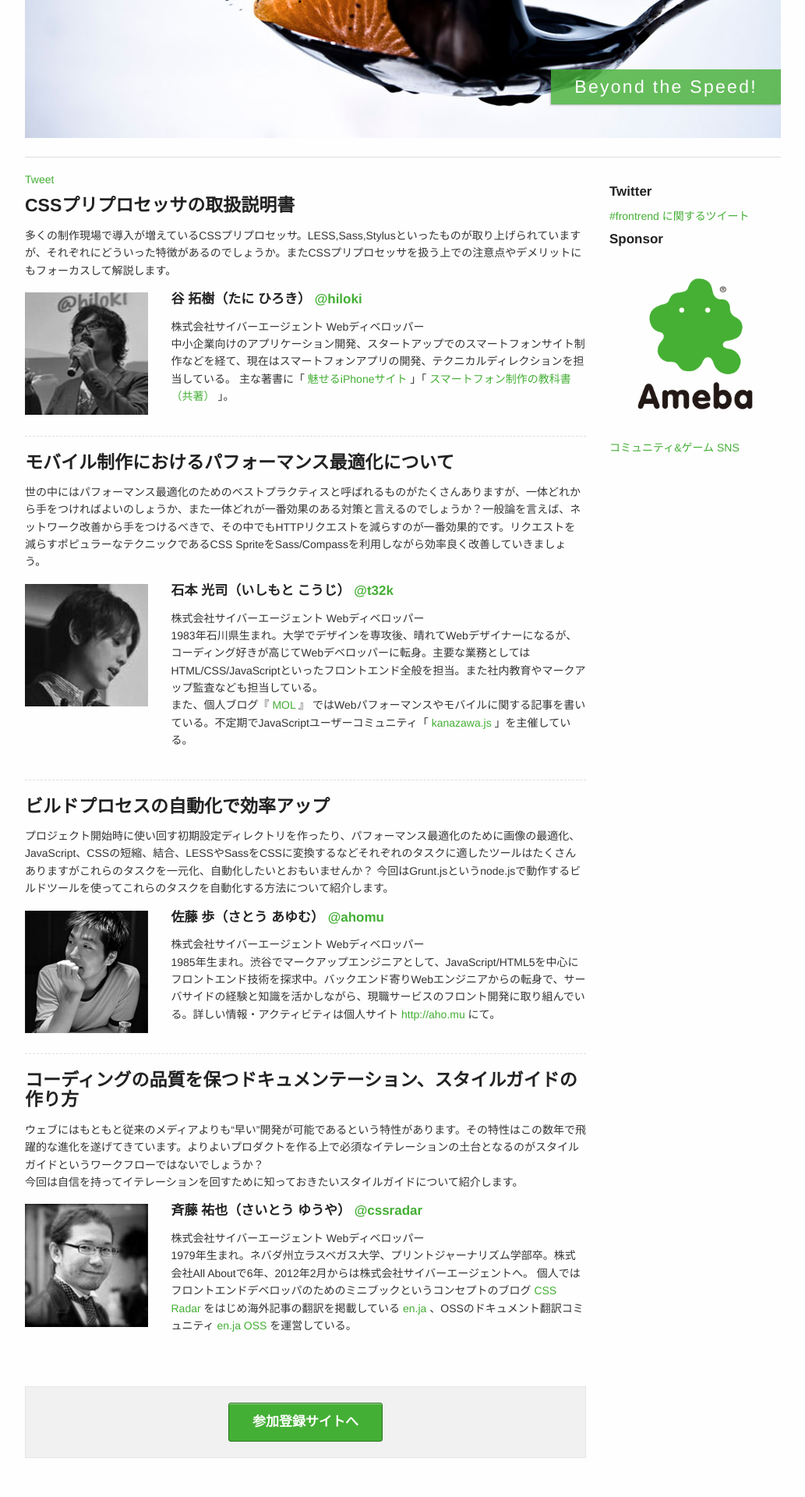
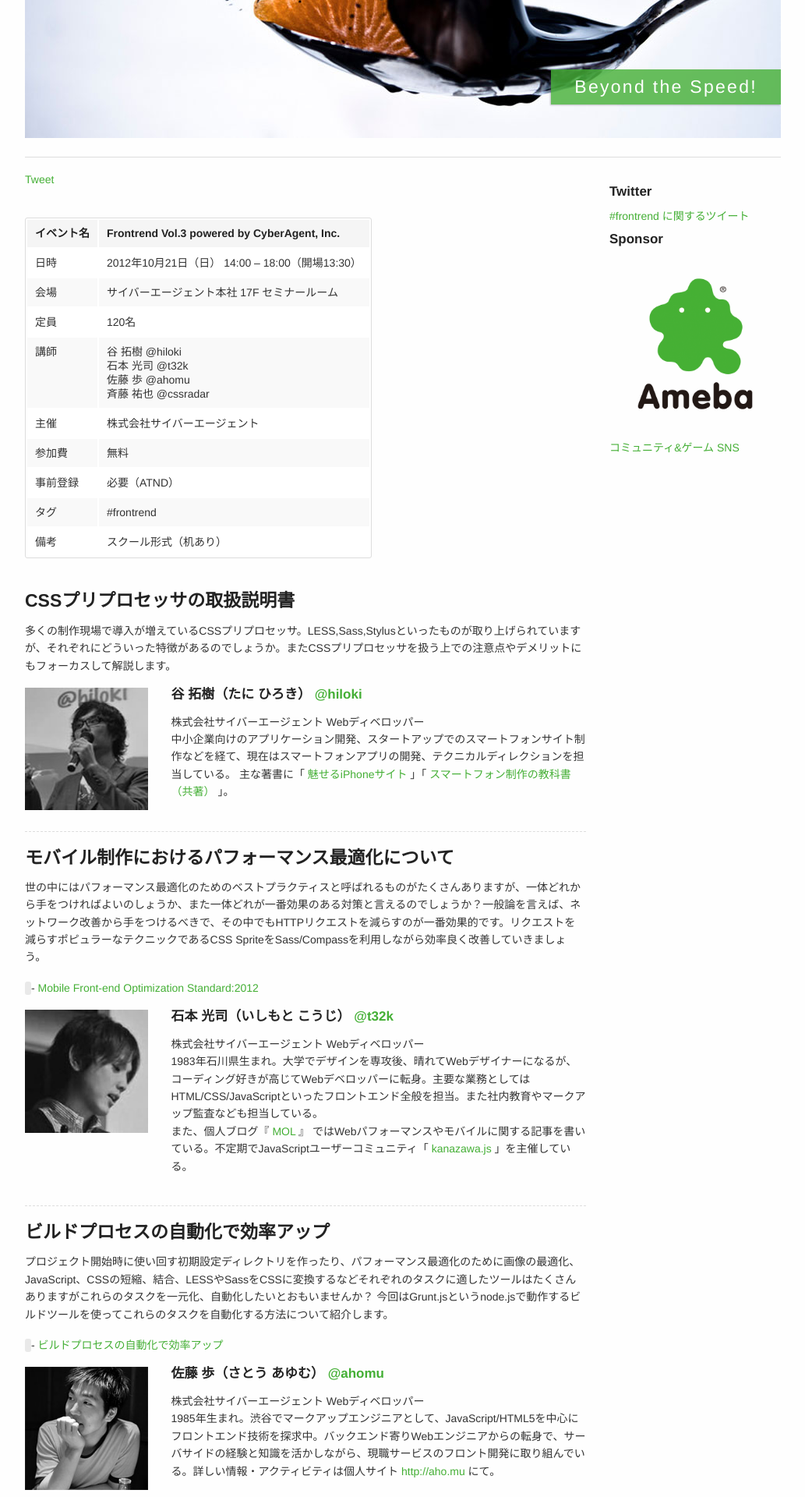
Before and after one commit to frontrend/frontrend.github.io, a Jekyll site: the page built from events/03/index.md, in a window 1280 px wide. Shown: the part 373-2293 px from the top of the page at 78% size, without its empty margins (123-1156 px from the left). Built offline with Jekyll 4.4.1, drawn with Linux system fonts in a browser that asks for light colours; Markdown is read by kramdown in place of the engine named in the settings; comment, search, counter and statistics services are not loaded.

Commit message:
Add overview section

```diff
--- a/_plugins/sitemap_generator.rb
+++ b/_plugins/sitemap_generator.rb
@@ -39,7 +39,7 @@
 module Jekyll
 
   # Change MY_URL to reflect the site you are using
-  MY_URL = "http://en.t32k.me"
+  MY_URL = "http://frontrend.github.com"
 
   # Change SITEMAP_FILE_NAME if you would like your sitemap file
   # to be called something else
--- a/events/03/index.md
+++ b/events/03/index.md
@@ -11,6 +11,19 @@
 uri: http://frontrend.github.com/events/03/
 atnd: http://atnd.org/events/32232
 ---
+
+イベント名 |Frontrend Vol.3 powered by CyberAgent, Inc.
+---------|---------------------------------------------------------------
+日時     |2012年10月21日（日） 14:00 – 18:00（開場13:30）
+会場     |サイバーエージェント本社 17F セミナールーム
+定員     |120名
+講師     |谷 拓樹 @hiloki<br>石本 光司 @t32k<br>佐藤 歩 @ahomu<br>斉藤 祐也 @cssradar
+主催     |株式会社サイバーエージェント
+参加費    |無料
+事前登録  |必要（ATND）
+タグ     |#frontrend
+備考     |スクール形式（机あり）
+
 
 #### CSSプリプロセッサの取扱説明書
 
@@ -33,6 +46,8 @@
 
 世の中にはパフォーマンス最適化のためのベストプラクティスと呼ばれるものがたくさんありますが、一体どれから手をつければよいのしょうか、また一体どれが一番効果のある対策と言えるのでしょうか？一般論を言えば、ネットワーク改善から手をつけるべきで、その中でもHTTPリクエストを減らすのが一番効果的です。リクエストを減らすポピュラーなテクニックであるCSS SpriteをSass/Compassを利用しながら効率良く改善していきましょう。
 
+<span class="label secondary radius"></span> - [Mobile Front-end Optimization Standard:2012](https://speakerdeck.com/t32k/mobile-front-end-optimization-standard-2012)
+
 <div class="row">
     <div class="three columns">
         <img src="/images/speakers/ishimoto.jpg">
@@ -51,6 +66,8 @@
 
 プロジェクト開始時に使い回す初期設定ディレクトリを作ったり、パフォーマンス最適化のために画像の最適化、JavaScript、CSSの短縮、結合、LESSやSassをCSSに変換するなどそれぞれのタスクに適したツールはたくさんありますがこれらのタスクを一元化、自動化したいとおもいませんか？
 今回はGrunt.jsというnode.jsで動作するビルドツールを使ってこれらのタスクを自動化する方法について紹介します。
+
+<span class="label secondary radius"></span> - [ビルドプロセスの自動化で効率アップ](https://speakerdeck.com/ahomu/birudopurosesufalsezi-dong-hua-dexiao-lu-atupu)
 
 <div class="row">
     <div class="three columns">
--- a/sass/app.scss
+++ b/sass/app.scss
@@ -28,6 +28,9 @@
 	}
 	h5 {
 		margin-top: 0;
+	}
+	table {
+		margin: 3em 0;
 	}
 }
 // ----------------------------------------
```
Also changed, not shown: events/04/index.md (+12 -0 lines), stylesheets/app.css, 5 other files.
